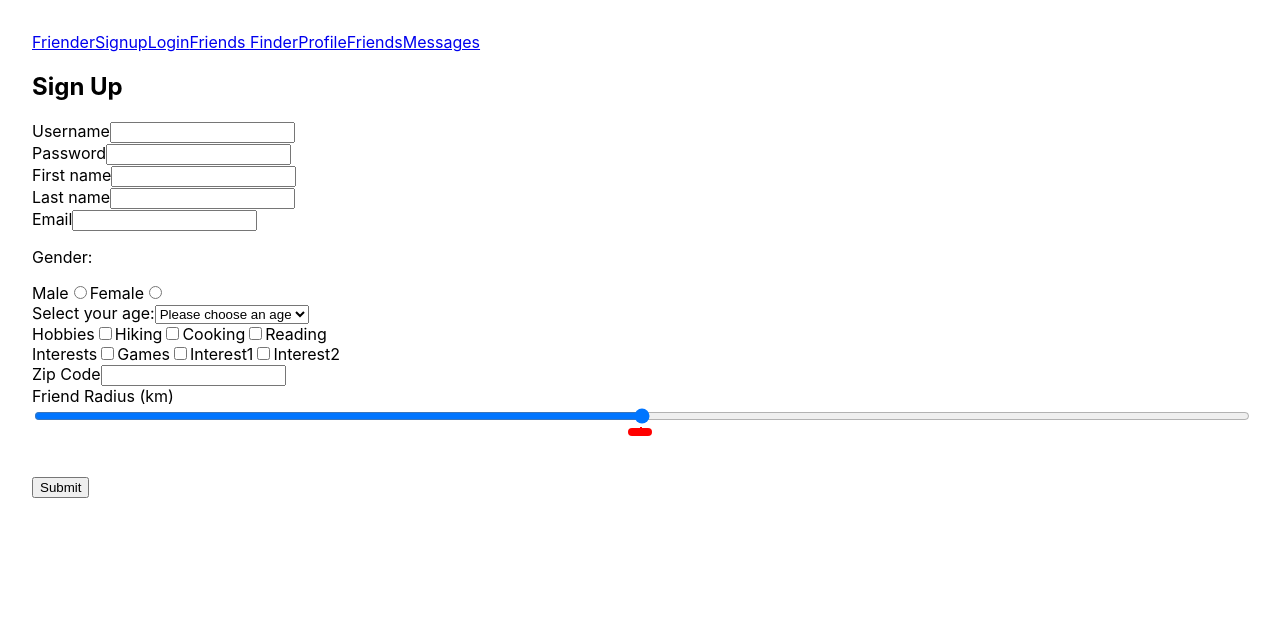
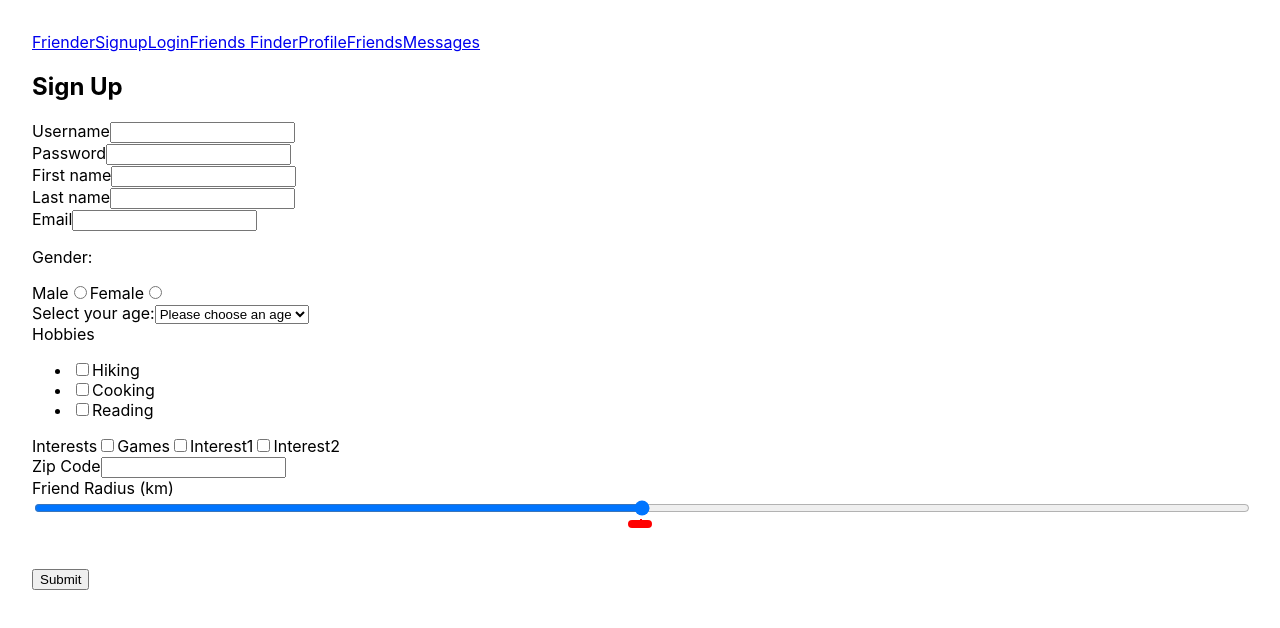
Before and after one commit to lancelee2885/friender-frontend, a React (Create React App) app: page /signup in a window 1280 px wide. Shown: the top 628 px of the page. Built offline with nearby package versions, Linux system fonts and the light colour scheme.

Commit message:
adds more sign up form functionality

```diff
--- /dev/null
+++ b/src/SignupForm.css
@@ -0,0 +1,3 @@
+.hobbies-list {
+  list-style-type: none;
+}
--- a/src/SignupForm.js
+++ b/src/SignupForm.js
@@ -27,8 +27,11 @@ function SignupForm({ signup }) {
     location: "",
     friendRadius: "50"
   });
+
+  const hobbiesOptions = ['hiking', 'cooking', 'reading'];
+
   const [checkedState, setCheckedState] = useState(
-    new Array(3).fill(false) // TODO: need to make the length dynamic
+    new Array(hobbiesOptions.length).fill(false)
   );
 
   const [formErrors, setFormErrors] = useState([]);
@@ -57,18 +60,22 @@ function SignupForm({ signup }) {
 
   /** Update form data field */
   function handleChange(evt) {
+    if (evt.target.name !== "hobbies" || evt.target.name !== "interests") {
       const { name, value } = evt.target;
+
       setFormData(data => (
         { ...data,
           [name]: value,}
       ));
     }
+  }
 
   function handleChangeForCheckBoxes(position) {
-    const updatedCheckedState = checkedState.map((checked, index) =>
-      index === position ? !checked : checked
+    const updatedCheckedState = checkedState.map((item, index) =>
+      index === position ? !item : item
     );
     setCheckedState(updatedCheckedState);
+    return;
   }
 
   const allRanges = document.querySelectorAll(".range-wrap");
@@ -187,7 +194,29 @@ function SignupForm({ signup }) {
 
               <div className="form-group">
                 <label>Hobbies</label>
+                <ul className="hobbies-list">
+                {
+                  hobbiesOptions.map((hobby, index) => {
+                    return (
+                      <li key={index}>
+                        <div className="hobbies-list-item">
                           <input
+                            type="checkbox"
+                            id={`custom-checkbox-${index}`}
+                            name={hobby}
+                            value={hobby}
+                            checked={checkedState[index]}
+                            onChange={() => handleChangeForCheckBoxes(index)}
+                          ></input>
+                          <label htmlFor={`custom-checkbox-${index}`}>{hobby[0].toUpperCase() + hobby.substr(1).toLocaleLowerCase()}</label>
+                        </div>
+                      </li>
+                    )
+                  })
+                }
+                </ul>
+
+                {/* <input
                   type="checkbox" id="hobbies" name="hobbies" value="Hiking" onChange={handleChange}></input>
                 <label htmlFor="hiking">Hiking</label>
                 <input
@@ -195,7 +224,7 @@ function SignupForm({ signup }) {
                 <label htmlFor="cooking">Cooking</label>
                 <input
                   type="checkbox" id="hobbies" name="hobbies" value="Reading" onChange={handleChange}></input>
-                <label htmlFor="reading">Reading</label>
+                <label htmlFor="reading">Reading</label> */}
               </div>
 
               <div className="form-group">
```
Lines whose indentation alone changed are shown as unchanged.
